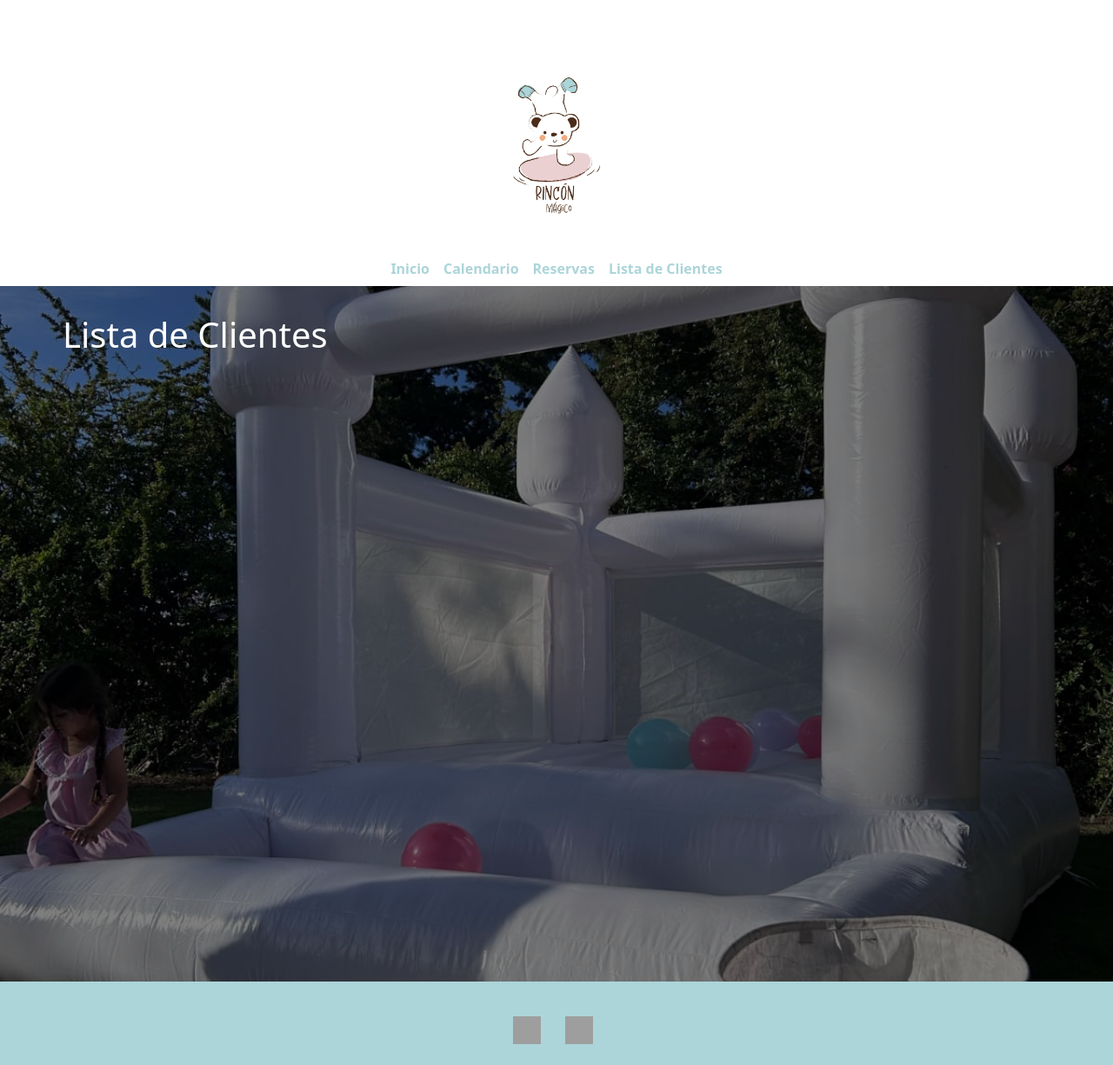
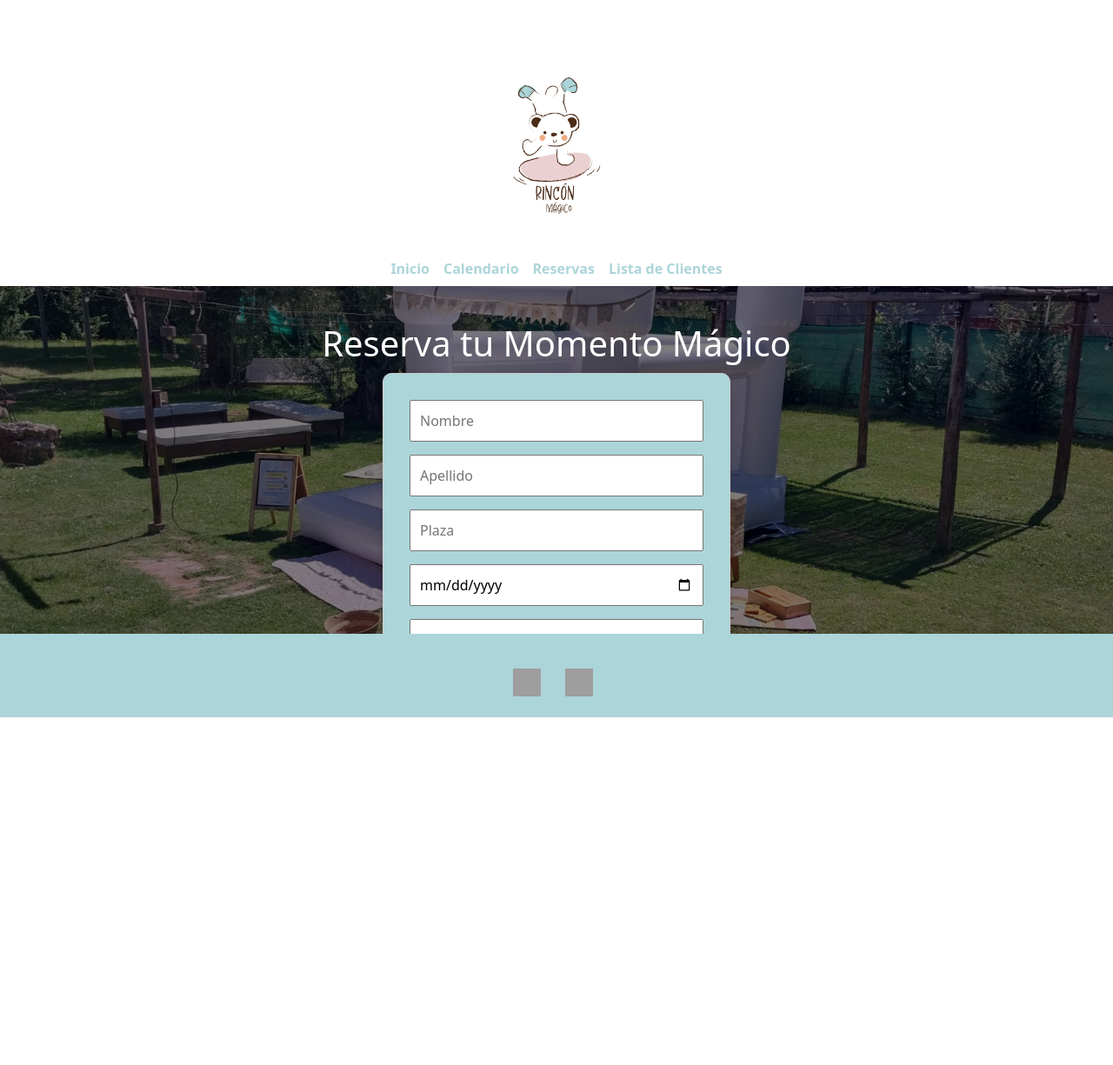
Before and after one commit to marianodl90/Rincon-Magico, a Django app: page /reservas/ in a window 1280 px wide. Shown: the whole page at 87% size. After the commit the page ends 825 px from the top, so only its background shows below. Run offline with Django 5.2, Linux system fonts and the light colour scheme; grey boxes are pictures that could not be loaded.

Commit message:
hicimos el formulario del template reservas

```diff
--- a/rinconapp/templates/rinconapp/padre.html
+++ b/rinconapp/templates/rinconapp/padre.html
@@ -9,22 +9,31 @@
     <!-- Bootstrap CSS -->
     <link href="https://cdn.jsdelivr.net/npm/bootstrap@5.3.3/dist/css/bootstrap.min.css" rel="stylesheet" />
     <style>
-        body {
-            background-color: white;
+        /* Aseguramos que el body y el html ocupen el 100% de la altura */
+        html, body {
+            height: 100%;
             margin: 0;
             padding: 0;
+        }
+
+        /* Flexbox para estructurar la página */
+        body {
+            display: flex;
+            flex-direction: column;
+            background-color: white;
         }
 
         main.full-background {
             position: relative;
             width: 100vw;
-            min-height: 100vh;
-            background-image: url("{% static 'rinconapp/assets/img/pelotero2.jpeg' %}");
+            min-height: 50vh;  /* 50% de la altura de la ventana */
+            background-image: url("{% static 'rinconapp/assets/img/pelotero1.jpeg' %}");
             background-size: cover;
             background-position: center;
             background-attachment: fixed;
             z-index: 0;
             overflow: hidden;
+            flex-grow: 1; /* Hace que el main ocupe el espacio disponible */
         }
 
         /* Añadimos una capa semi-translúcida sobre la imagen para mejorar la legibilidad */
@@ -69,6 +78,9 @@
         footer {
             background-color: #acd5d9;
             color: white;
+            text-align: center;
+            padding: 20px 0;
+            width: 100%;
         }
 
         footer a {
--- a/rinconapp/templates/rinconapp/reserva.html
+++ b/rinconapp/templates/rinconapp/reserva.html
@@ -1,13 +1,35 @@
 {% extends "rinconapp/padre.html" %}
-
 {% load static %}
 
+{% block content %}
+<!-- Título centrado sin separación del formulario -->
+<h1 style="text-align: center; margin: 10px;">Reserva tu Momento Mágico</h1>
 
-{% block content %}
-<h1>Lista de Clientes</h1>
-<ul>
-    {% for reserva in reservas %}
-    <li> {{reserva.fecha}} {{reserva.plaza}} {{reserva.direccion}} {{reserva.seña}}</li>
-    {% endfor %}
-</ul>
+<!-- Contenedor centrado con formulario agrandado -->
+<div style="display: flex; justify-content: center; align-items: center; min-height: 50vh;">
+    <form method="post" style="
+        width: 400px;
+        padding: 30px;
+        border: 1px solid #ccc;
+        border-radius: 10px;
+        background-color: #acd5d9;
+        box-shadow: 0 0 10px rgba(0, 0, 0, 0.1);
+    ">
+        {% csrf_token %}
+
+        <input type="text" name="nombre" placeholder="Nombre" required style="width: 100%; padding: 10px; margin-bottom: 15px;"><br>
+
+        <input type="text" name="apellido" placeholder="Apellido" required style="width: 100%; padding: 10px; margin-bottom: 15px;"><br>
+
+        <input type="text" name="plaza" placeholder="Plaza" required style="width: 100%; padding: 10px; margin-bottom: 15px;"><br>
+
+        <input type="date" name="fecha" required style="width: 100%; padding: 10px; margin-bottom: 15px;"><br>
+
+        <input type="text" name="direccion" placeholder="Dirección" required style="width: 100%; padding: 10px; margin-bottom: 15px;"><br>
+
+        <input type="number" name="sena" step="0.01" placeholder="Seña" required style="width: 100%; padding: 10px; margin-bottom: 20px;"><br>
+
+        <input type="submit" value="Reservar" style="width: 100%; padding: 12px; background-color: #ead0d1; color: white; border: none; border-radius: 5px; cursor: pointer;">
+    </form>
+</div>
 {% endblock %}
```
